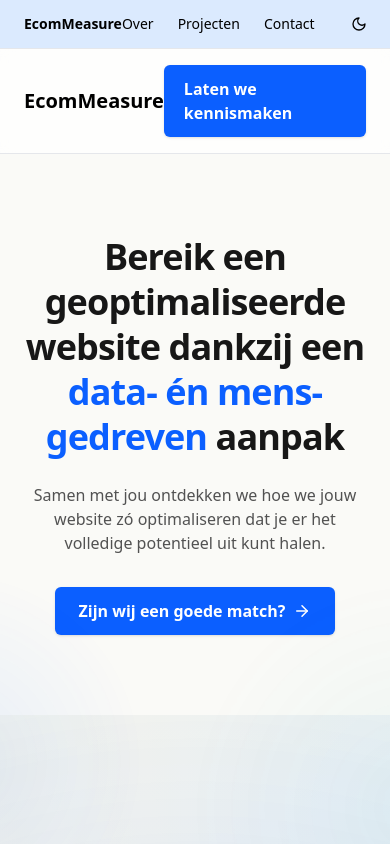
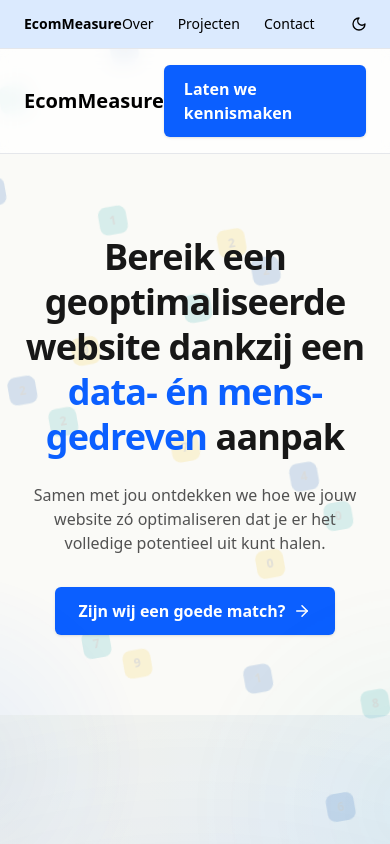
Before and after one commit to ProjectBibo/EcomMeasure3, a React (Vite) app: page / in a window 390 px wide. Shown: the top 844 px of the page. Built offline with nearby package versions, Linux system fonts and the light colour scheme.

Commit message:
Update SnakeBackground.jsx

```diff
--- a/src/components/SnakeBackground.jsx
+++ b/src/components/SnakeBackground.jsx
@@ -1,13 +1,10 @@
+// src/components/SnakeBackground.jsx
 import React from "react";
-import {
-  useScroll,
-  useTransform,
-  useMotionValueEvent,
-} from "framer-motion";
+import { useScroll, useTransform, useMotionValueEvent } from "framer-motion";
 
 const SETTINGS = {
   COLORS: ["#004AAD", "#0EA5A5", "#F9C513"],
-  OPACITY_CLASS: "opacity-15", // iets duidelijker maken
+  OPACITY_CLASS: "opacity-15", // maak evt. 'opacity-20' als je 'm sterker wil
   PIECE_SIZE: 28,
   ROUND: 8,
   GAP: 8,
@@ -29,67 +26,34 @@ const SETTINGS = {
 
 export default function SnakeBackground() {
   const { scrollY } = useScroll();
-
-  const phaseMV = useTransform(
-    scrollY,
-    SETTINGS.PHASE_SCROLL_RANGE,
-    SETTINGS.PHASE_OUTPUT_RANGE
-  );
-  const parallaxYMV = useTransform(
-    scrollY,
-    SETTINGS.PARALLAX_RANGE,
-    SETTINGS.PARALLAX_SHIFT
-  );
+  const phaseMV = useTransform(scrollY, SETTINGS.PHASE_SCROLL_RANGE, SETTINGS.PHASE_OUTPUT_RANGE);
+  const parallaxYMV = useTransform(scrollY, SETTINGS.PARALLAX_RANGE, SETTINGS.PARALLAX_SHIFT);
 
   const [phase, setPhase] = React.useState(0);
   const [parallaxY, setParallaxY] = React.useState(0);
-  useMotionValueEvent(phaseMV, "change", (v) => setPhase(v));
-  useMotionValueEvent(parallaxYMV, "change", (v) => setParallaxY(v));
+  useMotionValueEvent(phaseMV, "change", setPhase);
+  useMotionValueEvent(parallaxYMV, "change", setParallaxY);
 
-  const digits = React.useMemo(() => {
-    const arr = [];
-    for (let i = 0; i < SETTINGS.NUM_PIECES; i++) {
-      arr.push(Math.floor(Math.random() * 10));
-    }
-    return arr;
-  }, []);
-
+  const digits = React.useMemo(() => Array.from({ length: SETTINGS.NUM_PIECES }, () => Math.floor(Math.random()*10)), []);
   const pieces = React.useMemo(() => {
     const arr = [];
-    const S = SETTINGS.PIECE_SIZE;
-    const G = SETTINGS.GAP;
-    const step = S + G;
-
+    const S = SETTINGS.PIECE_SIZE, G = SETTINGS.GAP, step = S + G;
     for (let i = 0; i < SETTINGS.NUM_PIECES; i++) {
       const baseY = i * step;
-      const localY =
-        baseY +
-        Math.cos(phase * 0.6 + i * SETTINGS.WAVE_FREQ * 0.85) * SETTINGS.AMP_Y;
-
-      const localX =
-        i * (S * 0.15) +
-        Math.sin(phase + i * SETTINGS.WAVE_FREQ) * SETTINGS.AMP_X;
-
-      arr.push({
-        x: localX,
-        y: localY,
-        color: SETTINGS.COLORS[i % SETTINGS.COLORS.length],
-        digit: digits[i],
-      });
+      const y = baseY + Math.cos(phase * 0.6 + i * SETTINGS.WAVE_FREQ * 0.85) * SETTINGS.AMP_Y;
+      const x = i * (S * 0.15) + Math.sin(phase + i * SETTINGS.WAVE_FREQ) * SETTINGS.AMP_X;
+      arr.push({ x, y, color: SETTINGS.COLORS[i % SETTINGS.COLORS.length], digit: digits[i] });
     }
     return arr;
   }, [phase, digits]);
 
-  const totalWidth = Math.min(
-    (SETTINGS.PIECE_SIZE + SETTINGS.GAP) * SETTINGS.NUM_PIECES * 0.35 +
-      SETTINGS.AMP_X * 2 +
-      200,
-    SETTINGS.MAX_WIDTH
-  );
+  const totalWidth = React.useMemo(() =>
+    Math.min((SETTINGS.PIECE_SIZE + SETTINGS.GAP) * SETTINGS.NUM_PIECES * 0.35 + SETTINGS.AMP_X * 2 + 200, SETTINGS.MAX_WIDTH)
+  , []);
 
   return (
     <div
-      className={`fixed inset-0 -z-10 ${SETTINGS.OPACITY_CLASS} pointer-events-none`}
+      className={`fixed inset-0 z-0 ${SETTINGS.OPACITY_CLASS} pointer-events-none`}
       aria-hidden="true"
       style={{
         transform: `translate3d(-50%, ${parallaxY}px, 0) rotate(${SETTINGS.ROTATE_DEG}deg)`,
@@ -101,17 +65,11 @@ export default function SnakeBackground() {
         className="relative"
         style={{
           width: `${totalWidth}px`,
-          height: `${
-            (SETTINGS.PIECE_SIZE + SETTINGS.GAP) * (SETTINGS.NUM_PIECES / 2)
-          }px`,
+          height: `${(SETTINGS.PIECE_SIZE + SETTINGS.GAP) * (SETTINGS.NUM_PIECES / 2)}px`,
         }}
       >
         {pieces.map((p, i) => (
-          <div
-            key={i}
-            className="absolute"
-            style={{ transform: `translate3d(${p.x}px, ${p.y}px, 0)` }}
-          >
+          <div key={i} className="absolute" style={{ transform: `translate3d(${p.x}px, ${p.y}px, 0)` }}>
             <div
               style={{
                 width: SETTINGS.PIECE_SIZE,
@@ -121,7 +79,7 @@ export default function SnakeBackground() {
                 position: "relative",
               }}
             >
-              <span className="absolute inset-0 flex items-center justify-center text-[12px] font-semibold text-neutral-800/80 dark:text-gray-100/80">
+              <span className="absolute inset-0 flex items-center justify-center text-[12px] md:text-[13px] font-semibold text-neutral-800/80 dark:text-gray-100/80" style={{ lineHeight: 1 }}>
                 {p.digit}
               </span>
             </div>
```
